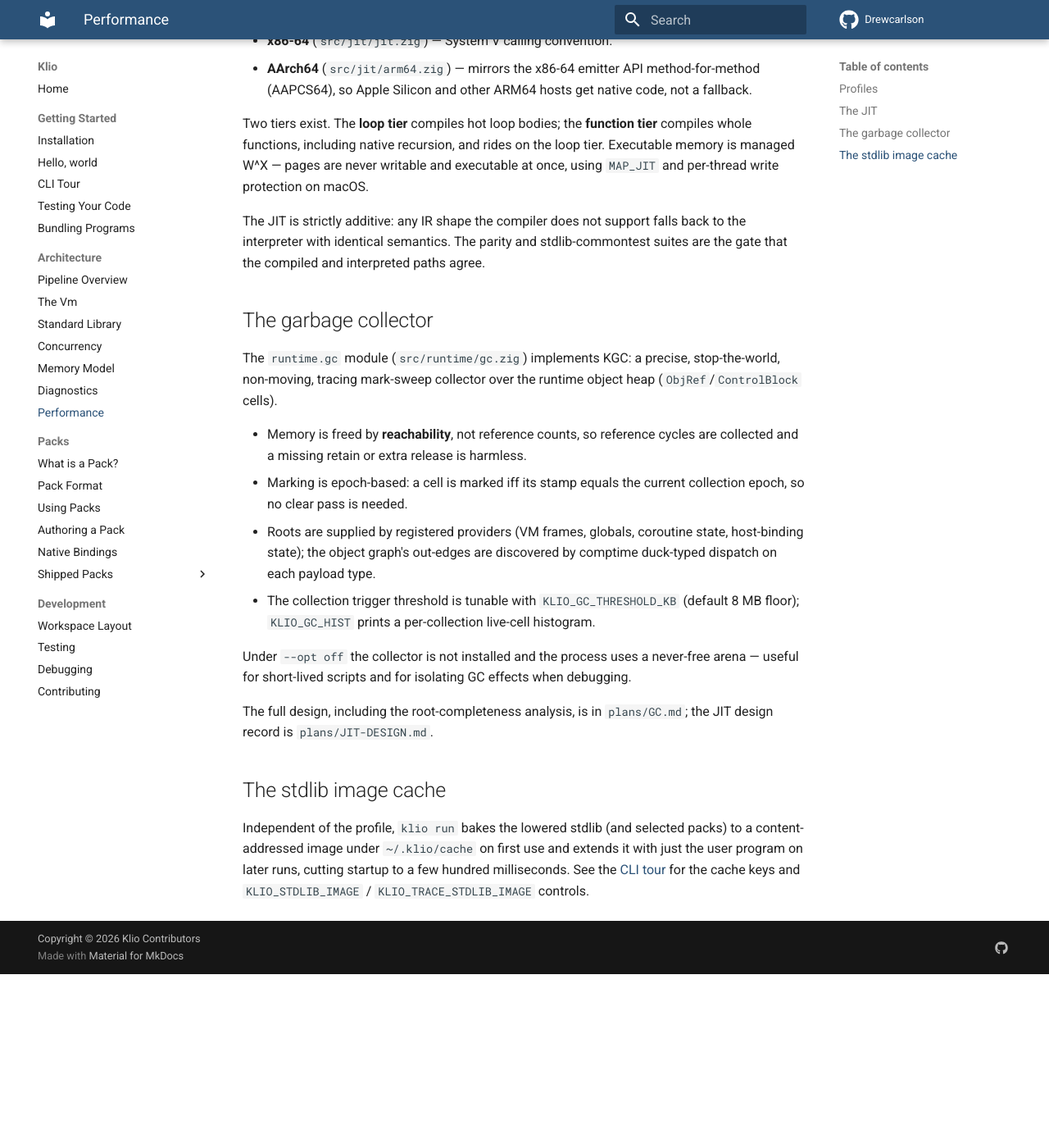
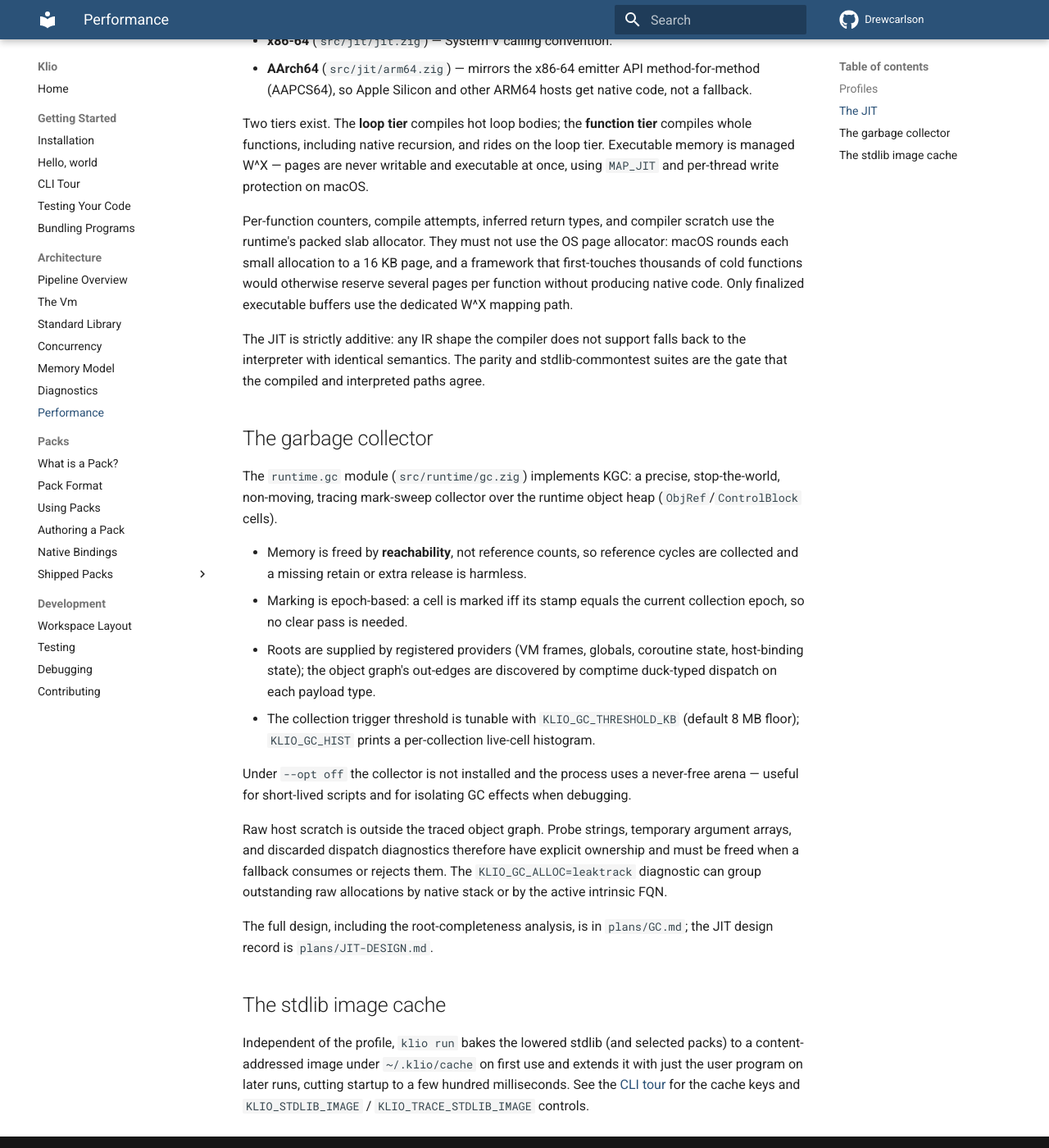
Before and after one commit to DrewCarlson/klio, an MkDocs documentation site: the page built from docs/architecture/performance.md, in a window 1280 px wide and 1400 px high, scrolled down 1020 px. Shown: the whole window at 82% size. Built offline with MkDocs 1.6.1 and Material for MkDocs 9.7.7, drawn with Linux system fonts in a browser that asks for light colours; the version menu is left out; before the commit the page ends 2208 px from its top, so only the background shows below that.

```diff
--- a/docs/architecture/performance.md
+++ b/docs/architecture/performance.md
@@ -50,6 +50,13 @@ recursion, and rides on the loop tier. Executable memory is managed
 W^X — pages are never writable and executable at once, using
 `MAP_JIT` and per-thread write protection on macOS.
 
+Per-function counters, compile attempts, inferred return types, and compiler
+scratch use the runtime's packed slab allocator. They must not use the OS page
+allocator: macOS rounds each small allocation to a 16 KB page, and a framework
+that first-touches thousands of cold functions would otherwise reserve several
+pages per function without producing native code. Only finalized executable
+buffers use the dedicated W^X mapping path.
+
 The JIT is strictly additive: any IR shape the compiler does not
 support falls back to the interpreter with identical semantics. The
 parity and stdlib-commontest suites are the gate that the compiled
@@ -78,6 +85,12 @@ Under `--opt off` the collector is not installed and the process
 uses a never-free arena — useful for short-lived scripts and for
 isolating GC effects when debugging.
 
+Raw host scratch is outside the traced object graph. Probe strings, temporary
+argument arrays, and discarded dispatch diagnostics therefore have explicit
+ownership and must be freed when a fallback consumes or rejects them. The
+`KLIO_GC_ALLOC=leaktrack` diagnostic can group outstanding raw allocations by
+native stack or by the active intrinsic FQN.
+
 The full design, including the root-completeness analysis, is in
 `plans/GC.md`; the JIT design record is `plans/JIT-DESIGN.md`.
 
```
Also changed, not shown: examples/README.md (+1 -1 lines), plans/UI-RENDERING-PACKS.md (+9 -0 lines), plans/interpreter-perf-campaign.md (+33 -0 lines), 6 other files.
